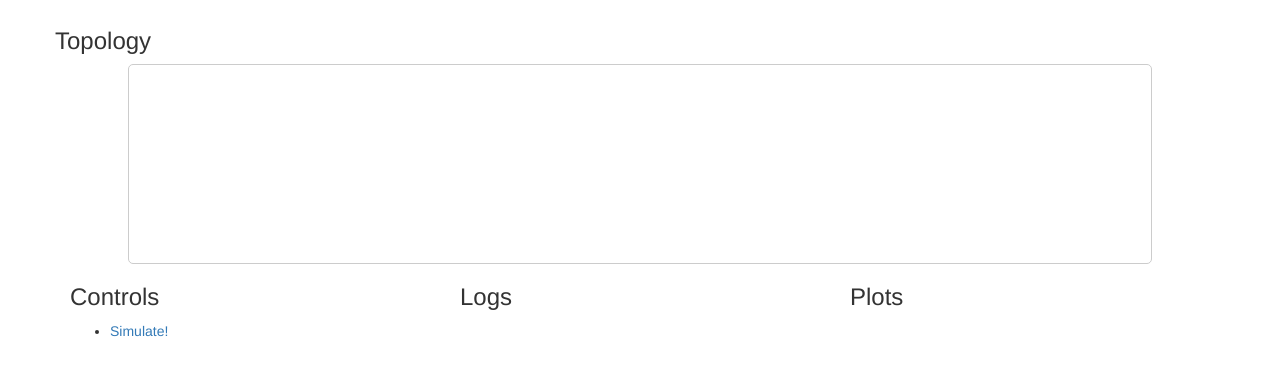
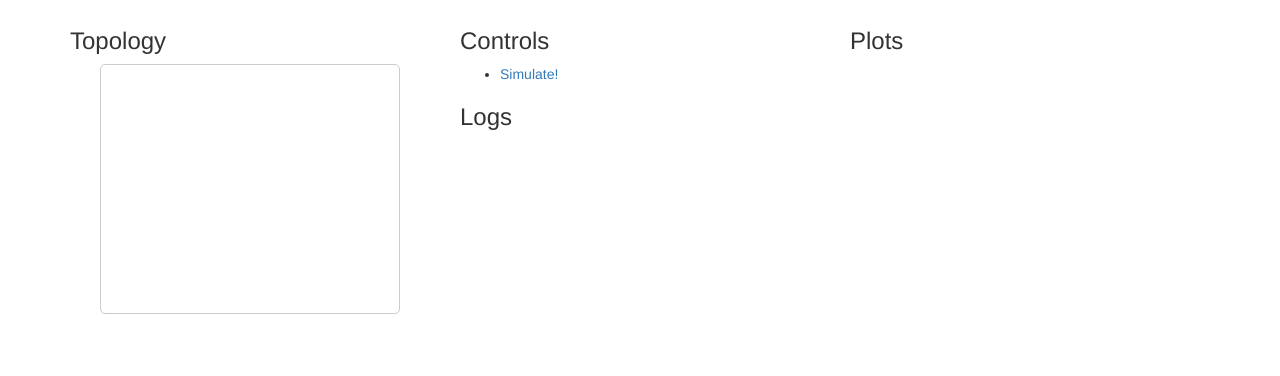
Before and after one commit to lasp-lang/lasp, a plain HTML site: page apps/lasp/priv/index.html in a window 1280 px wide. Shown: the part 72-448 px from the top of the page. Drawn offline with nearby package versions, Linux system fonts and the light colour scheme; no server answers.

Commit message:
Redo user interface.

```diff
--- a/apps/lasp/priv/index.html
+++ b/apps/lasp/priv/index.html
@@ -86,21 +86,21 @@
         <img class="middle" src="images/lasp-logo-large.png" alt="Lasp logo">
       </div>
       <div class="row" id="graph">
-        <h3>Topology</h3>
-        <div id="topology" class="col-md-12"></div>
       </div>
       <div class="row" id="controls">
         <div class="col-md-4">
+          <h3>Topology</h3>
+          <div id="topology" class="col-md-12"></div>
+        </div>
+        <div class="col-md-4">
           <h3>Controls</h3>
           <ul><li><a href="/api/simulate">Simulate!</a></li></ul>
-        </div>
-        <div class="col-md-4">
           <h3>Logs</h3>
           <ul id="logs"></ul>
         </div>
         <div class="col-md-4">
           <h3>Plots</h3>
-          <ul id="plots"></ul>
+          <ul class="list-unstyled" id="plots"></ul>
         </div>
       </div>
       <div id="logo">
--- a/apps/lasp/priv/js/main.js
+++ b/apps/lasp/priv/js/main.js
@@ -33,8 +33,8 @@ $(document).ready(function() {
     $("#controls").fadeIn();
     $("#graph").fadeIn();
 
-    var width = 1024,
-        height = 200;
+    var width = 300,
+        height = 250;
 
     var color = d3.scale.category10();
 
```
